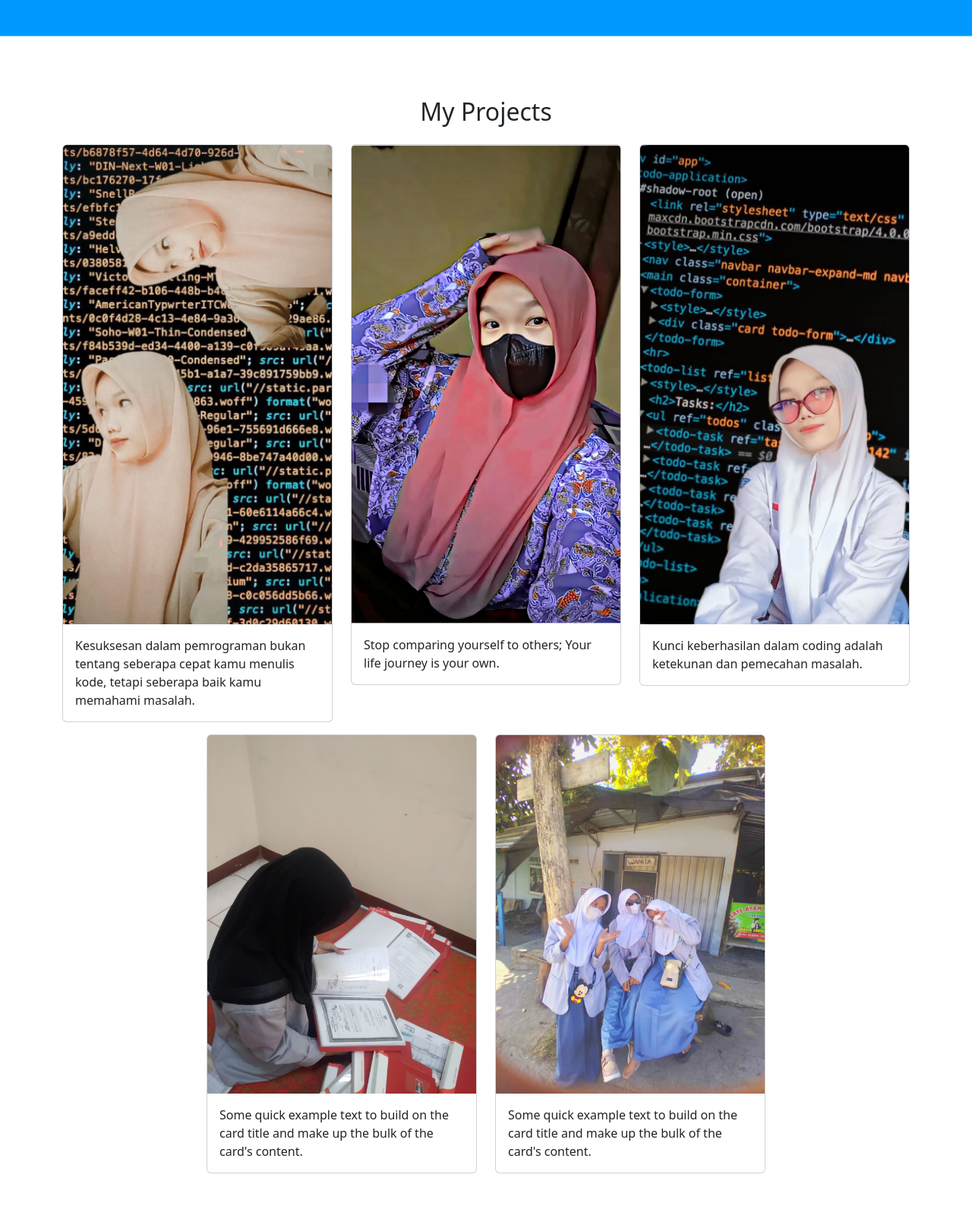
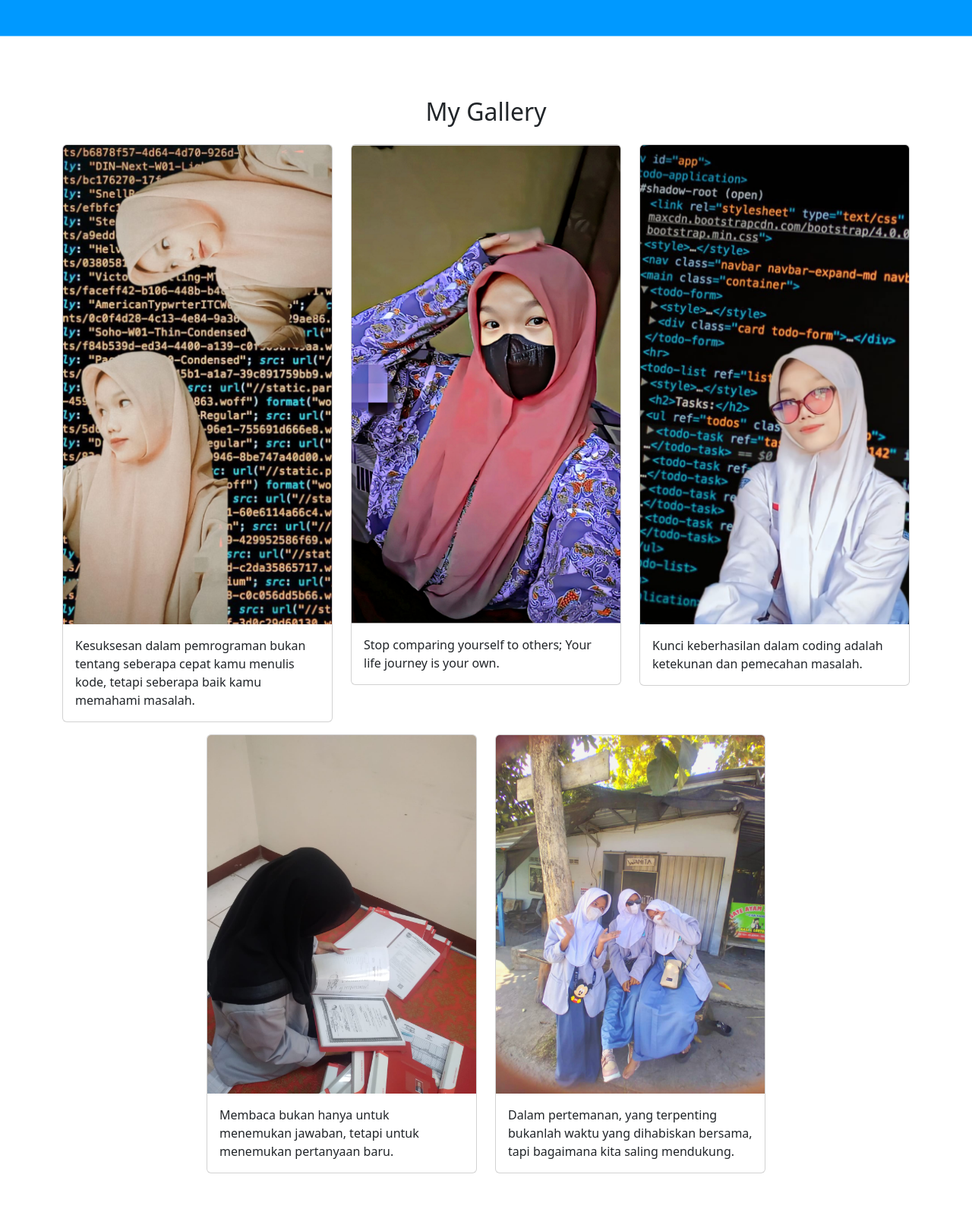
Before and after one commit to sitinurhapipatun2006/sitinurhapipatun2006.github.io, a plain HTML site: page index.html in a window 1280 px wide. Shown: the part 1640-3228 px from the top of the page at 76% size. Drawn offline with nearby package versions, Linux system fonts and the light colour scheme.

Commit message:
Update index.html

```diff
--- a/index.html
+++ b/index.html
@@ -78,7 +78,7 @@ Saya percaya bahwa pemrograman bukan hanya tentang menulis kode, tetapi juga ten
 	<div class="container">
 		<div class="row text-center mb-3">
       <div class="col">
-        <h2>My Projects</h2>
+        <h2>My Gallery</h2>
       </div>
 			</div>
 	<div class="row justify-content-center">
@@ -110,7 +110,7 @@ Saya percaya bahwa pemrograman bukan hanya tentang menulis kode, tetapi juga ten
   <div class="card">
   <img src="img/4siti.jpeg" class="card-img-top" alt="Projects4">
   <div class="card-body">
-    <p class="card-text">Some quick example text to build on the card title and make up the bulk of the card's content.</p>
+    <p class="card-text">Membaca bukan hanya untuk menemukan jawaban, tetapi untuk menemukan pertanyaan baru.</p>
   </div>
 </div>
 </div>
@@ -118,7 +118,7 @@ Saya percaya bahwa pemrograman bukan hanya tentang menulis kode, tetapi juga ten
   <div class="card">
   <img src="img/5siti.jpeg" class="card-img-top" alt="Projects5">
   <div class="card-body">
-    <p class="card-text">Some quick example text to build on the card title and make up the bulk of the card's content.</p>
+    <p class="card-text">Dalam pertemanan, yang terpenting bukanlah waktu yang dihabiskan bersama, tapi bagaimana kita saling mendukung.</p>
   </div>
 </div>
 </div>
@@ -164,7 +164,7 @@ Saya percaya bahwa pemrograman bukan hanya tentang menulis kode, tetapi juga ten
 <!--Akhir Contact-->
 <!--Footer-->
 <footer class="bg-primary text-white text-center pb-5 ">
- <p>Created with <i class="bi bi-emoji-kiss text-dark"></i> by siti nut</p>
+ <p>Created with <i class="bi bi-emoji-kiss text-dark"></i> by siti nur</p>
 </footer>
 <!--Akhir Footer-->
     <!-- Optional JavaScript; choose one of the two! -->
```
